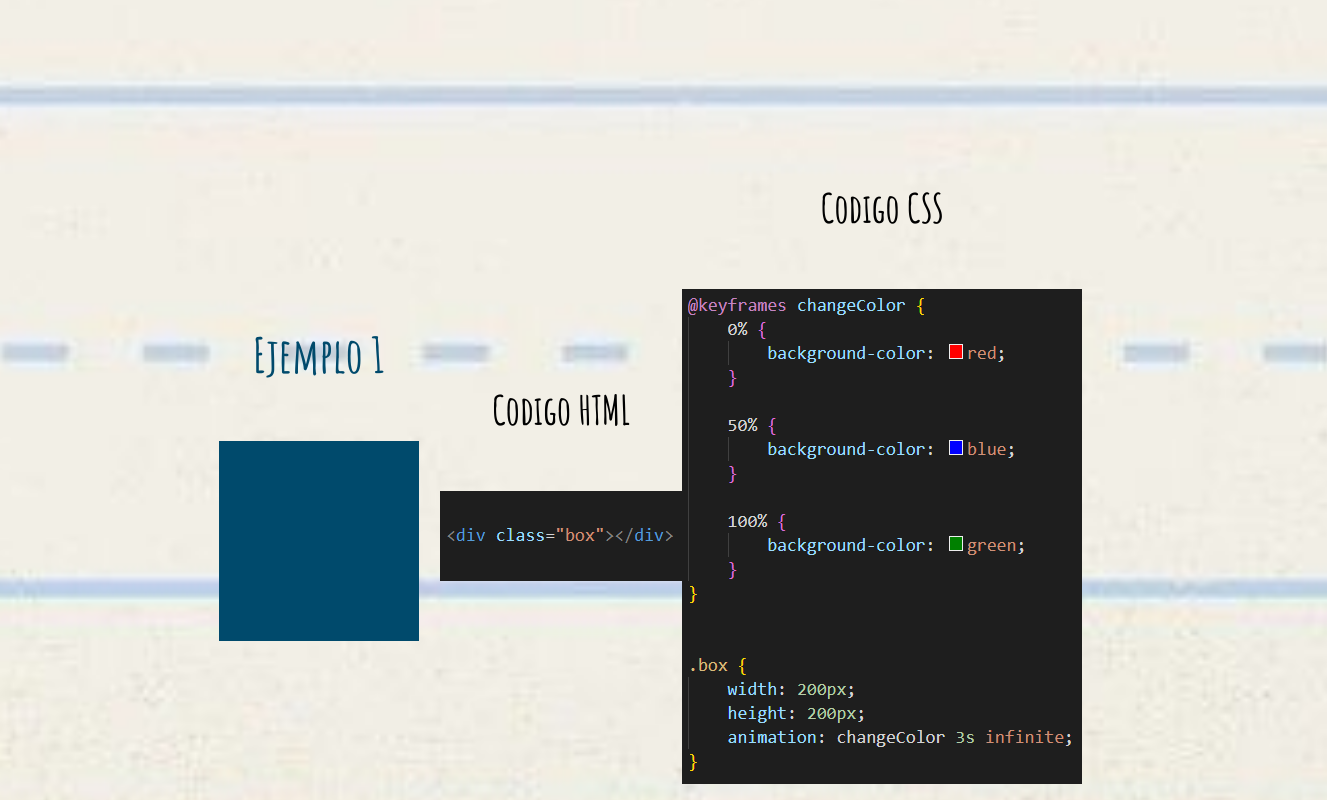
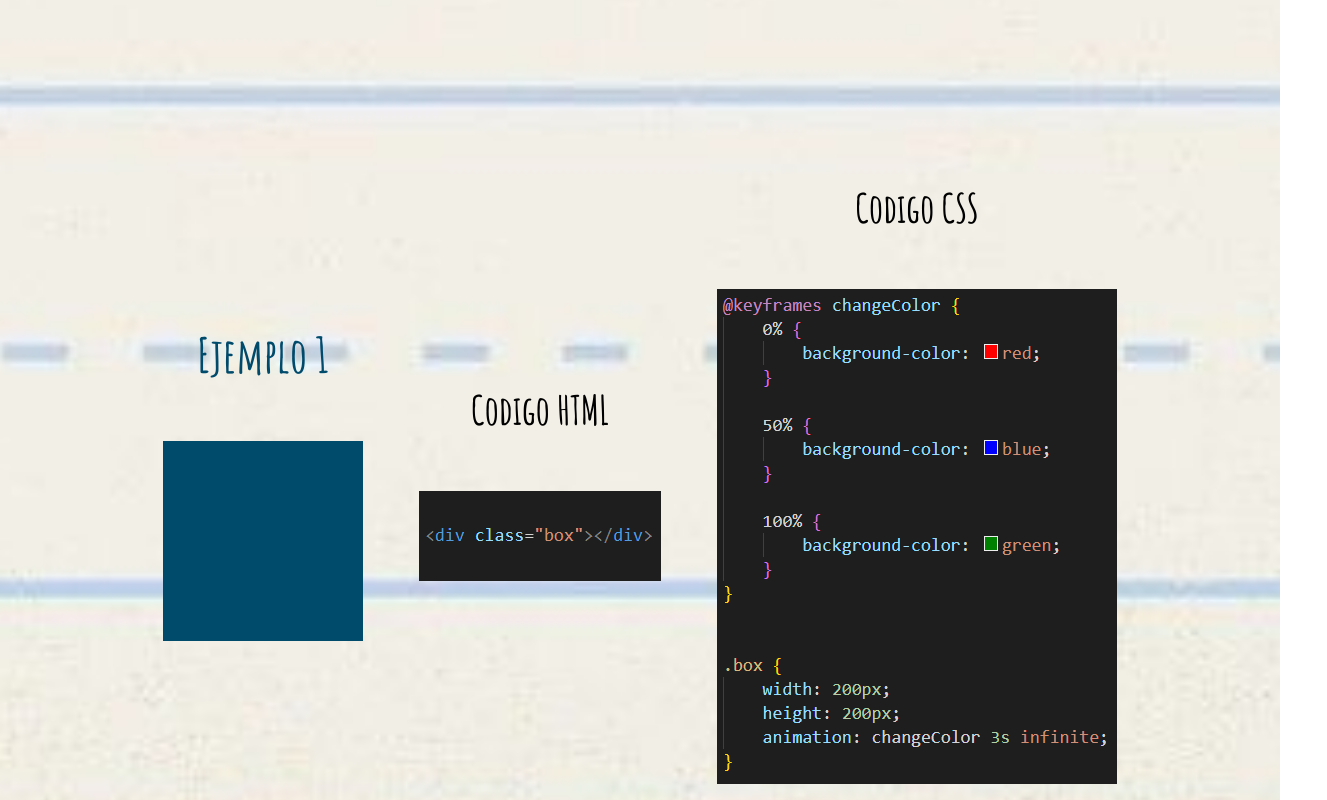
Before and after one commit to LeandroHernandezSr/animacionesCss, a plain HTML site: page Presentacion/index.html in a window 1280 px wide. Shown: the part 2740-3540 px from the top of the page, 1327 px wide, since content can reach past the window. Drawn offline with Linux system fonts and the light colour scheme.

Commit message:
Cambios en contenedor-ejemplos

```diff
--- a/Presentacion/css/styles.css
+++ b/Presentacion/css/styles.css
@@ -162,12 +162,14 @@ h3 {
     animation-timing-function: cubic-bezier(0.25, 0.1, 0.25, 1);
 }
 
-.contenedor-grid{
+.contenedor-ejemplos{
     width: 70%;
     margin: 0 auto;
-    display: grid;
-    grid-template-columns: repeat(3,1fr);
-    padding: 0;
+    display: flex;
+    flex-direction: row;
+    justify-content: center;
+    align-items: center;
+    gap: 3.5rem;
 }
 
 .sub-contenedor-ejemplo{
--- a/Presentacion/index.html
+++ b/Presentacion/index.html
@@ -69,7 +69,7 @@
         </section>
 
     </div>
-    <div class="contenedor-grid">
+    <div class="contenedor-ejemplos">
         <section class="sub-contenedor-ejemplo">
             <h2 class="textColor">Ejemplo 1</h2>
             <div class="box"></div>
@@ -85,7 +85,7 @@
         </section>
     </div>
 
-    <div class="contenedor-grid">
+    <div class="contenedor-ejemplos">
         <section class="sub-contenedor-ejemplo">
             <h2 class="textColor">Ejemplo 2</h2>
             <div class="box2"></div>
@@ -103,7 +103,7 @@
 
     </div>
 
-    <div class="contenedor-grid">
+    <div class="contenedor-ejemplos">
         <section class="sub-contenedor-ejemplo">
             <h2 class="textColor">Ejemplo 3</h2>
             <div class="box3"></div>
```
